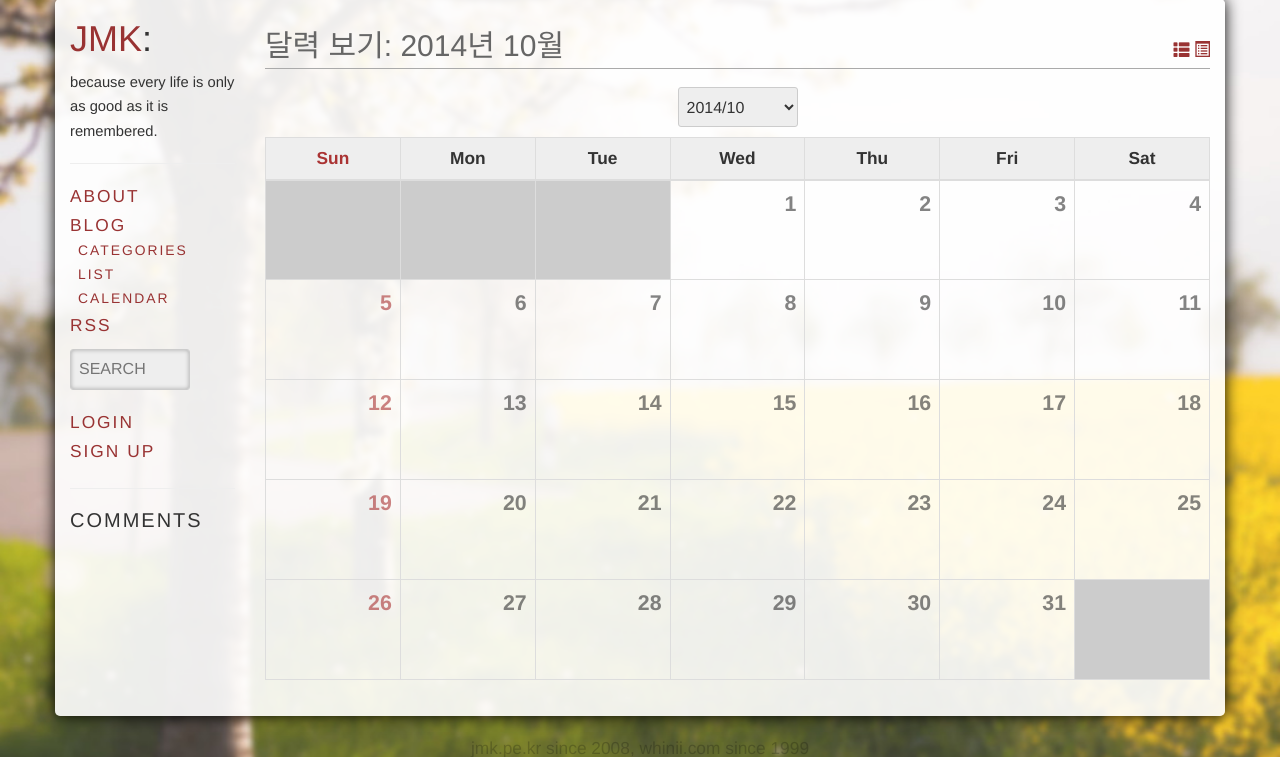
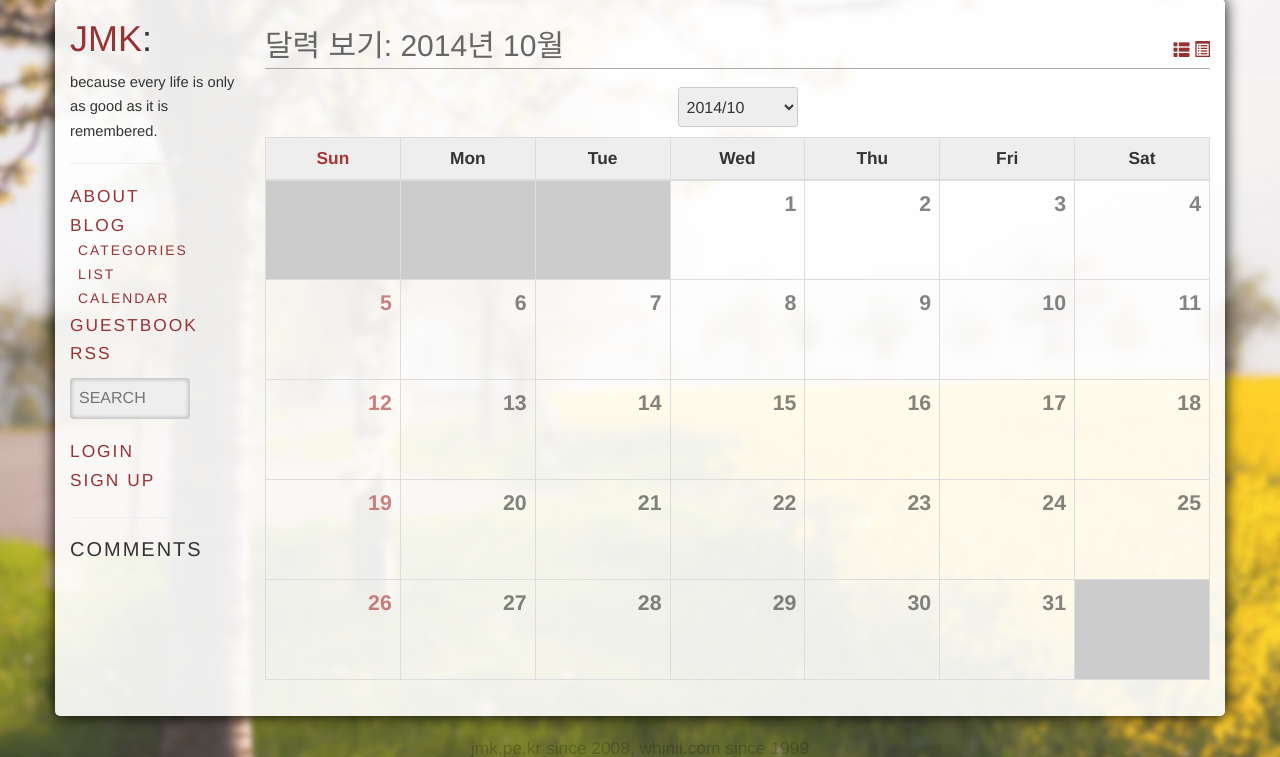
Before and after one commit to jongman/jmk.pe.kr, a Django app: page /calendar/ in a window 1280 px wide. Shown: the part 18-775 px from the top of the page. Run offline with Django 3.2, Linux system fonts and the light colour scheme; data that the repository does not hold is empty; parts of the project's set-up code (start-up, migrations or seed data) failed here and were passed over; some libraries are stand-ins or nearby versions.

Commit message:
link to /head

```diff
--- a/www/posts/templates/base.html
+++ b/www/posts/templates/base.html
@@ -43,7 +43,7 @@
 					<div>
 						<ul class="main-menu">
 							<li>
-								<a href="{% url "list" category="about" %}">ABOUT</a>
+								<a href="{% url "head" "about" %}">ABOUT</a>
 							</li>
 							<li>
 								<a href="{% url "timeline" %}">BLOG</a>
@@ -60,6 +60,9 @@
 										<a href="{% url "calendar" %}">CALENDAR</a>
 									</li>
 								</ul>
+							</li>
+							<li>
+								<a href="{% url "head" "guestbooks" %}">GUESTBOOK</a>
 							</li>
 							<li>
 								<a href="http://feeds.feedburner.com/jongman">RSS</a>
```
